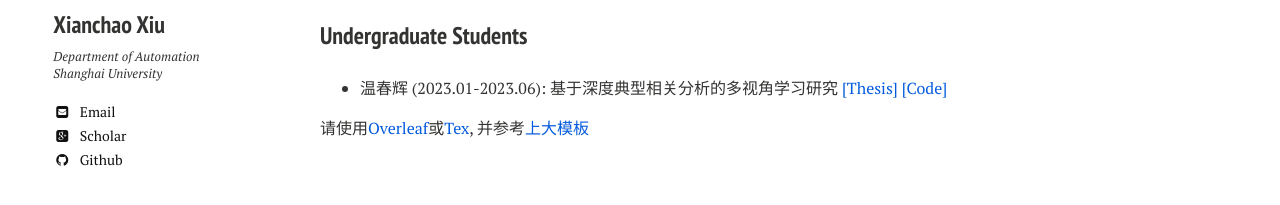
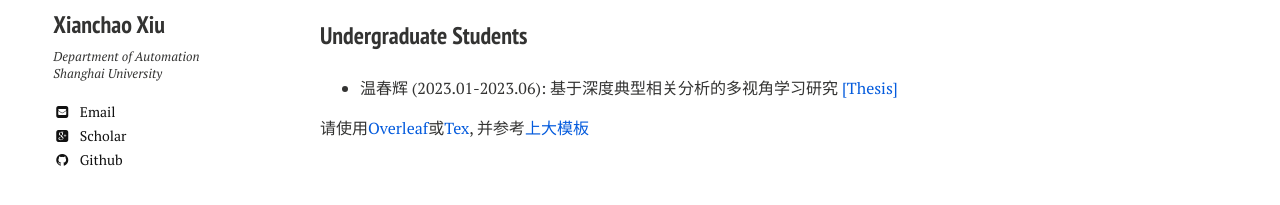
Before and after one commit to xianchaoxiu/xianchaoxiu.github.io, a Jekyll site: the page built from group/index.md, in a window 1280 px wide. Shown: the part 225-430 px from the top of the page. Built offline with Jekyll 4.4.1, drawn with Linux system fonts in a browser that asks for light colours; nearby versions of some CDN libraries.

Commit message:
Update index.md

```diff
--- a/group/index.md
+++ b/group/index.md
@@ -15,6 +15,6 @@ share: false
 * 于福超 (2021.09-2024.06): 深度迁移学习在故障诊断中的应用
 
 ### Undergraduate Students
-* 温春辉 (2023.01-2023.06): 基于深度典型相关分析的多视角学习研究 <a href="../group/2023-Wen-Paper.pdf" class="textlink" target="_blank">[Thesis]</a>  <a href="../group/2023-Wen-Code.zip" class="textlink" target="_blank">[Code]</a> <be>
+* 温春辉 (2023.01-2023.06): 基于深度典型相关分析的多视角学习研究 <a href="../group/2023-Wen-Paper.pdf" class="textlink" target="_blank">[Thesis]</a><br>
 
 请使用<a href="https://www.overleaf.com" class="textlink" target="_blank">Overleaf</a>或<a href="https://tug.org/" class="textlink" target="_blank">Tex</a>, 并参考<a href="../group/shu-template.zip" class="textlink" target="_blank">上大模板</a>
```
